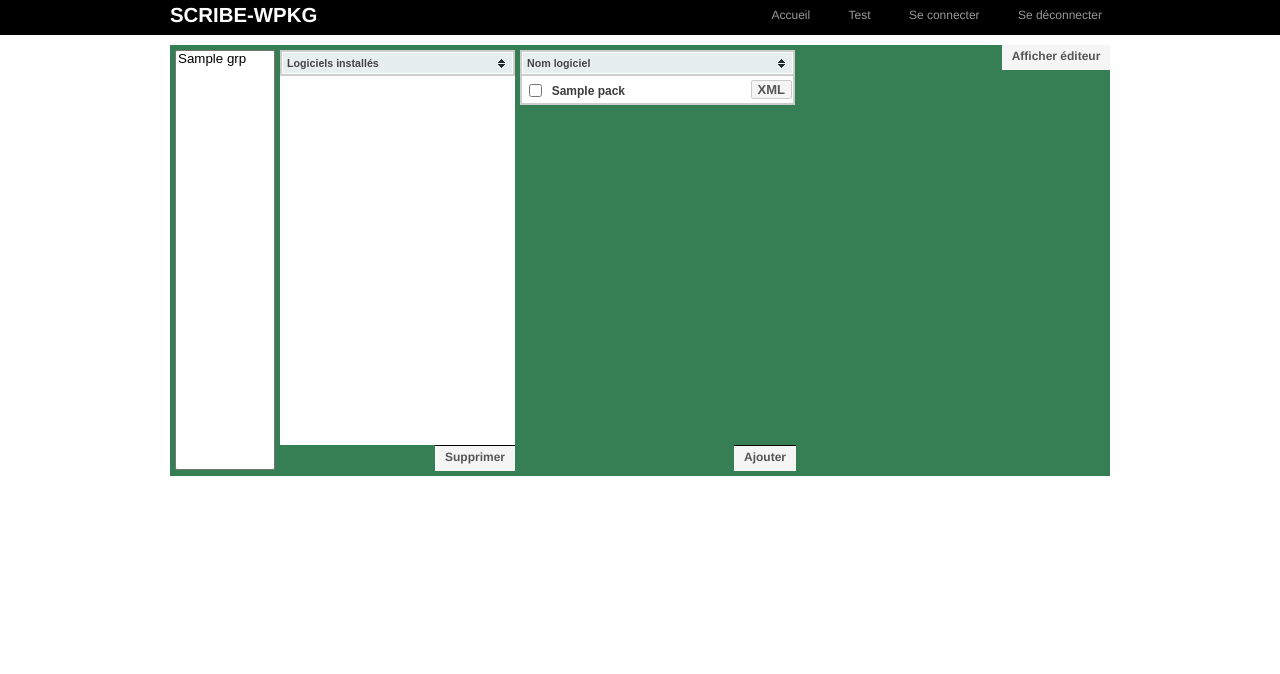
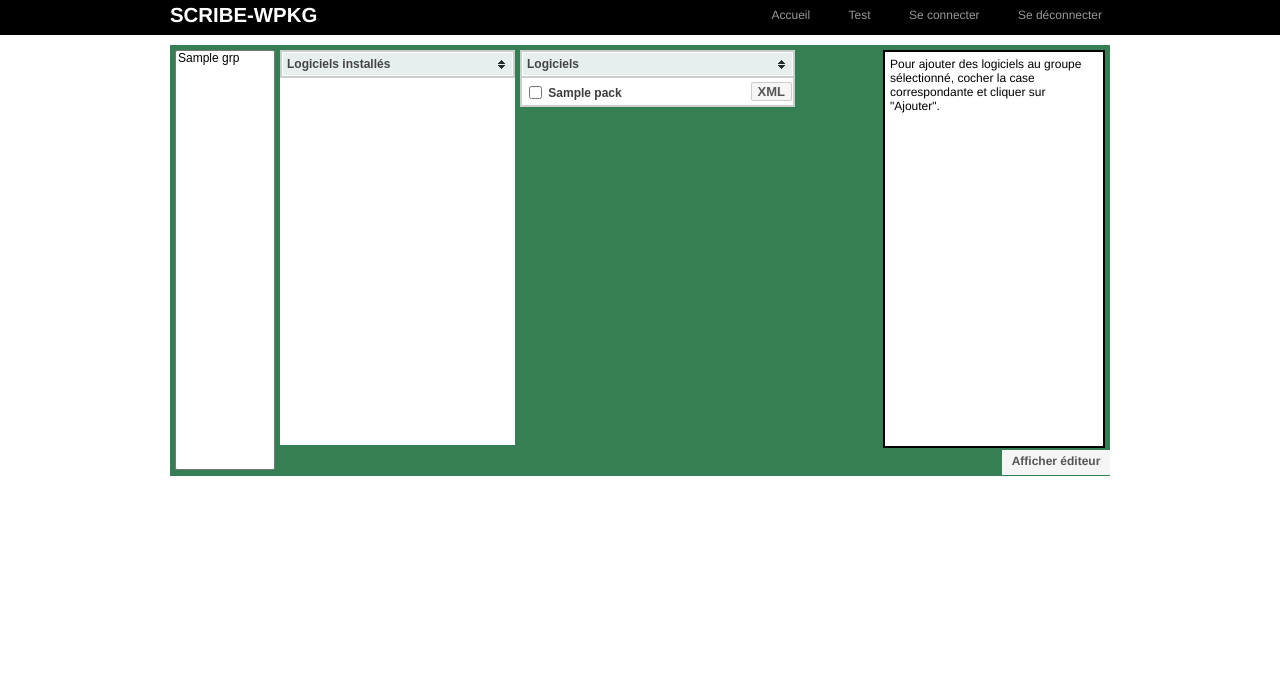
Before and after one commit to Vnicolas/ScribePKG, a Flask app: template app/templates/test.html in a window 1280 px wide. Shown: the top 674 px of the page. Before the commit the page ends 476 px from the top, so only its background shows below. Run offline with Flask 2, Linux system fonts and the light colour scheme; the template is opened without the code that fills it: most values are stand-ins (such as "Sample title", 1, 10 or a date in 2020); lists and menus that the app fills with data are empty; parts of the project's set-up code (start-up, migrations or seed data) failed here and were passed over; some libraries are stand-ins or nearby versions.

Commit message:
ajout et suppression des lignes dans tableau

```diff
--- a/app/static/css/main.css
+++ b/app/static/css/main.css
@@ -1,9 +1,19 @@
+  @font-face {
+  font-family: "entypo";
+  src: url("fonts/entypo.eot");
+  src: url("fonts/entypo.eot?#iefix") format("embedded-opentype"),
+        url("fonts/entypo.woff") format("woff"),
+        url("fonts/entypo.ttf") format("truetype"),
+        url("fonts/entypo.svg#EntypoRegular") format("svg");
+      }
+
+
 body {
   margin: 0;
   padding: 0;
   font-family: "Helvetica Neue", Helvetica, Arial, sans-serif;
   color: #FFF;
-  overflow-y: scroll; /* Evite un déclage des élements à gauche quand la scrollbar apparaît */
+  overflow-y: scroll; /* Evite un déclage des élements à gauche quand la scrollbar apparaît car déjà présente */
 }
 
 header {
@@ -101,6 +111,10 @@ margin-top: 5px;
 position: absolute;
 }
 
+.nomlogiciel:hover{
+background-color: #ddd;
+}
+
 #contenu{
 
 height:401px;
@@ -135,6 +149,7 @@ label {
 }
 
 #Listegrp{
+font-size: 12px;
 width: 100px;
 height: 420px;
 overflow: auto;
@@ -214,13 +229,14 @@ font: bold 12px Helvetica;
 background: #f5f5f5;
 color: #555;
 cursor: pointer;
-margin-left: 160px;
+margin-left: 78px;
 margin-top: 400px;
-padding-left: 25px;
+padding-left: 50px;
 padding-right: 10px;
 border-top-style: solid;
-border-top-width: 1px;
-border-top-color: rgb(5, 2, 2);
+border-top-width: 2px;
+border-top-color: rgb(164, 25, 25);
+visibility: hidden;
 }
 
 .boutonsupp:hover {
@@ -233,15 +249,15 @@ font: bold 12px Helvetica;
 background: #f5f5f5;
 color: #555;
 cursor: pointer;
-margin-left: 214px;
+margin-left: 139px;
 margin-top: 400px;
-padding-left: 25px;
+padding-left: 50px;
 padding-right: 10px;
 border-top-style: solid;
-border-top-width: 1px;
-border-top-color: rgb(5, 2, 2);
+border-top-width: 2px;
+border-top-color: rgb(22, 124, 18);
+visibility: hidden;
 }
-
 .boutonadd:hover {
   background:rgb(22, 124, 18);
   color: #FFF;
@@ -251,10 +267,12 @@ border-top-color: rgb(5, 2, 2);
 width: 110px;
 display: block;
 float: right;
+margin-top: 405px;
 }
 
 #radioedit{
   font: bold 12px Helvetica;
+  height: 21px;
   background:#f5f5f5;
   color:#555;
   cursor: pointer;
@@ -269,6 +287,7 @@ float: right;
 
 #radioedit2{
   font: bold 12px Helvetica;
+  height: 21px;
   background:#f5f5f5;
   color:#555;
   cursor: pointer;
@@ -287,12 +306,12 @@ position: absolute;
 background: rgb(0, 0, 0);
 opacity: 0.65;
 z-index: 9;
-height: 970px;
+height: 992px;
 width: 940px;
 visibility: hidden;
 }
 
-:checked + span {
+#myTable :checked + span {
 background-color: yellow;
 }
 
@@ -301,7 +320,7 @@ height: 395px;
 width: 235px;
 position: absolute;
 background-color: #FFF;
-color: #FFF;
+color: #000;
 margin-left: 5px;
 margin-top: 5px;
 text-align: left;
@@ -325,15 +344,15 @@ overflow: auto;
 
 ::-webkit-scrollbar {
 
-  width: 8px; /*largeur de la scrollbar verticale*/
-  height: 5px; /*hauteur de la scrollbar horizontale*/
+  width: 8px;
+  height: 5px;
 }
 
 ::-webkit-scrollbar-track {
-  background-color: #FFFFFF; /*couleur du fond de la scrollbar*/
+  background-color: #FFFFFF;
 }
 
-::-webkit-scrollbar-thumb { /*la petite bande qui monte/descend*/
+::-webkit-scrollbar-thumb {
   background-color: #000000 ;
 
 }
@@ -356,3 +375,25 @@ vertical-align: middle;
 span {
   vertical-align: middle;
 }
+
+#results {
+font-size: 12px;
+height: 384px;
+background-color: #fff;
+position: absolute;
+width: 208px;
+color: rgb(0, 0, 0);
+border: 2px solid black;
+margin-left: 713px;
+margin-top: 5px;
+padding: 5px;
+}
+
+.icon{
+font-family: "entypo";
+font-size: 36px;
+line-height: 0px;
+position: absolute;
+font-weight: normal;
+margin-left: -10px;
+}
--- a/app/static/css/style.css
+++ b/app/static/css/style.css
@@ -15,6 +15,7 @@ table.tablesorter thead tr th, table.tablesorter tfoot tr th {
 }
 
 table.tablesorter thead tr .header {
+	font-size: 12px;
 	background-image: url(../img/bg.gif);
 	background-repeat: no-repeat;
 	background-position: center right;
--- a/app/static/js/mainjava.js
+++ b/app/static/js/mainjava.js
@@ -1,8 +1,7 @@
 $(document).ready(function()
     {
         $("#myTable").tablesorter();
-        $("#myTable2").tablesorter();
-        $("#myTable3").tablesorter();
+        $("#Table2").tablesorter();
     }
 );
 jQuery.ajaxSettings.traditional = true;
@@ -31,12 +30,47 @@ jQuery.ajaxSettings.traditional = true;
       }, function(data){
         var soft = data.profile;
         var text = document.getElementById('installed2');
+        $('.boutonadd').css('visibility','visible');
         text.innerHTML='';
-        var n=0;
         for(var i= 0; i < soft.length; i++)
         {
-          text.innerHTML ="<tr><td class='nomlogiciel'><input type='checkbox' id=''><span>" + soft[i-1] + "</span></td></tr>" + "<tr><td class='nomlogiciel'><input type='checkbox' id=''><span>" + soft[i] + "</span></td></td>";
+          text.innerHTML ="<tr><td class='nomlogiciel'><label><span>"
+          + soft[i-1]
+          + "</span></label></td></tr>"
+          + "<tr><td class='nomlogiciel'><label><span>"
+          + soft[i]
+          + "</span></label></td></td>";
         };
       });
     });
   });
+
+jQuery.ajaxSettings.traditional = true;
+$(document).ready(function(){
+var add = document.getElementsByClassName('boutonadd');
+var text = document.getElementById('installed2');
+$(add).click(function(){
+var logiciel = $("#myTable input:checked").next('span').text();
+var log= logiciel.split(" ");
+  for(var i=1; i<log.length; i++){
+    text.innerHTML = text.innerHTML
+    +"<tr><td style='background-color:#4BB5C1;' class='nomlogiciel'><label><input type='checkbox' ><span>"
+    + log[i]
+    + "</span></label></td></tr>";
+}
+          $("#myTable input:checked").removeAttr("checked");
+          $('.boutonsupp').css('visibility','visible');
+    });
+  });
+
+jQuery.ajaxSettings.traditional = true;
+$(document).ready(function(){
+var supp = document.getElementsByClassName('boutonsupp');
+var text = document.getElementById('installed2');
+$(supp).click(function(){
+var logicielsupp = $("#Table2 input:checked").next('span').text();
+var logsupp= logicielsupp.split(" ");
+$("#Table2 input:checked").closest('tr').fadeOut();
+$("#Table2 input:checked").removeAttr("checked");
+});
+});
--- a/app/templates/test.html
+++ b/app/templates/test.html
@@ -17,7 +17,6 @@ $(document).ready(function(){
 {% endfor %}
 </script>
 
-
 <div class="jumbo">
     <div id="block"></div>
     <div id="add">
@@ -25,19 +24,19 @@ $(document).ready(function(){
         <table id="myTable" class="tablesorter">
             <thead>
                 <tr>
-                    <th>Nom logiciel</th>
+                    <th>Logiciels</th>
                 </tr>
             </thead>
             <tbody>
                 {% for shortname in packs %}
                 <tr>
-                    <td id="nomlogiciel{{ packs.index(shortname) }}" class="nomlogiciel"><label><input type="checkbox" id="{{ shortname }}" ><span>&nbsp;&nbsp;{{ shortname }}</span></label><input type="button" class="boutonedit" id="{{ packs.index(shortname) }}" name="packages/{{ shortname }}.xml" value="XML" ></td>
+                    <td id="nomlogiciel{{ packs.index(shortname) }}" class="nomlogiciel"><label><input type="checkbox" id="{{ shortname }}" ><span> {{ shortname }}</span></label><input type="button" class="boutonedit" id="{{ packs.index(shortname) }}" name="packages/{{ shortname }}.xml" value="XML" ></td>
                 </tr>
                 {% endfor %}
             </tbody>
         </table>
     </div>
-    <label class="boutonadd">Ajouter</label>
+    <label class="boutonadd"><span class="icon">&oplus;</span>Ajouter à la liste</label>
     </div>
 
     <div id="vuediteur">
@@ -46,7 +45,7 @@ $(document).ready(function(){
     </div>
     <div id="supp">
         <div id="installed">
-        <table id="myTable2" class="tablesorter">
+        <table id="Table2" class="tablesorter">
             <thead>
                 <tr>
                     <th>Logiciels installés</th>
@@ -57,8 +56,9 @@ $(document).ready(function(){
         </table>
 
     </div>
-    <label class="boutonsupp">Supprimer</label>
+    <label class="boutonsupp"><span class="icon">&#8854;</span>Supprimer de la liste</label>
     </div>
+    <div id="results">Pour ajouter des logiciels au groupe sélectionné, cocher la case correspondante et cliquer sur "Ajouter".</div>
 
     <select multiple="multiple" size="25" id="Listegrp">
         {% for grp in grps %}
@@ -84,17 +84,19 @@ $(document).ready(function(){
     <script type="text/javascript">
             var oui = document.getElementById("radioedit");
             var non = document.getElementById("radioedit2");
+            var editeur = document.getElementById("editeur");
             oui.onclick = function() {
                 oui.style.display = "none";
-                document.getElementById("editeur").style.display = "block";
+                editeur.style.display = "block";
                 non.style.display = "block";
             };
             non.onclick = function() {
                 non.style.display = "none";
-                document.getElementById("editeur").style.display = "none";
+                editeur.style.display = "none";
                 oui.style.display = "block";
             };
             </script>
+
 </div>
 
 {% endblock %}
```
Also changed, not shown: app/static/css/fonts/entypo.ttf (added), app/static/css/fonts/entypo.woff (added), 2 other files.
